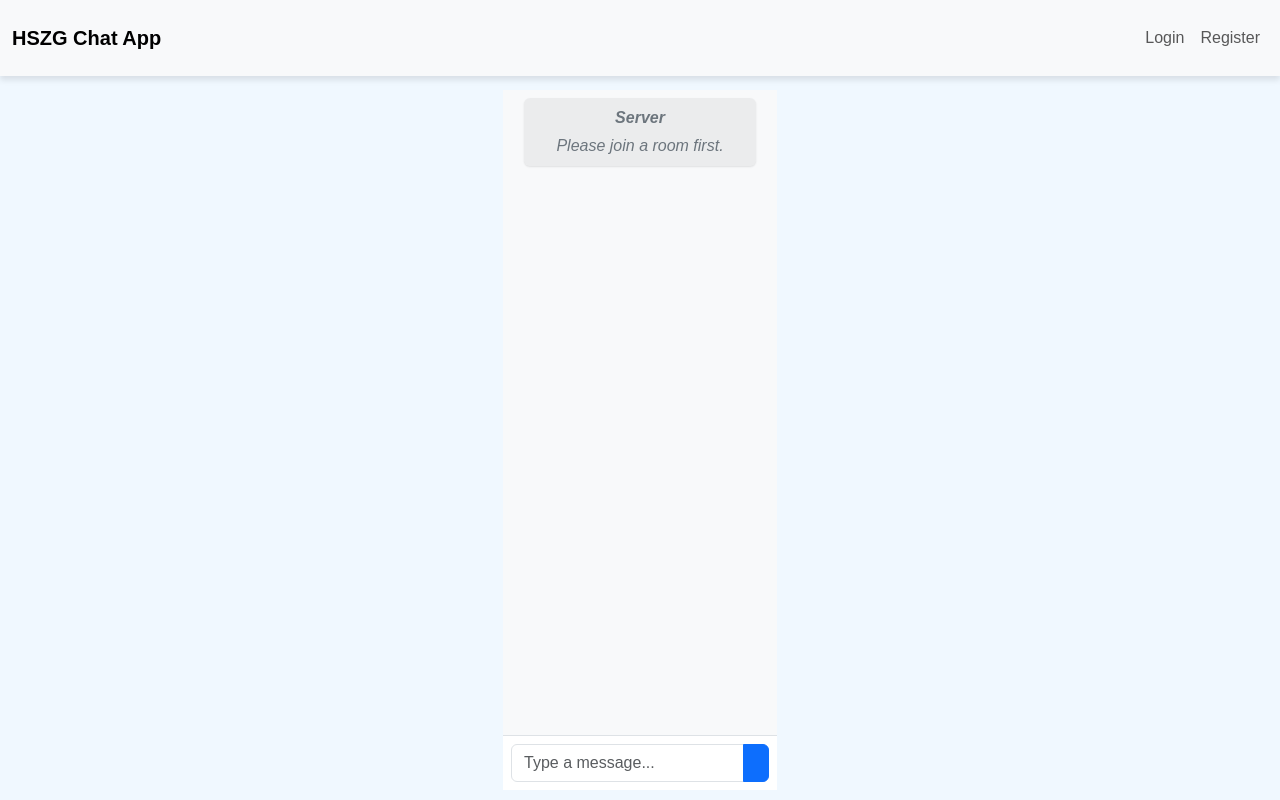
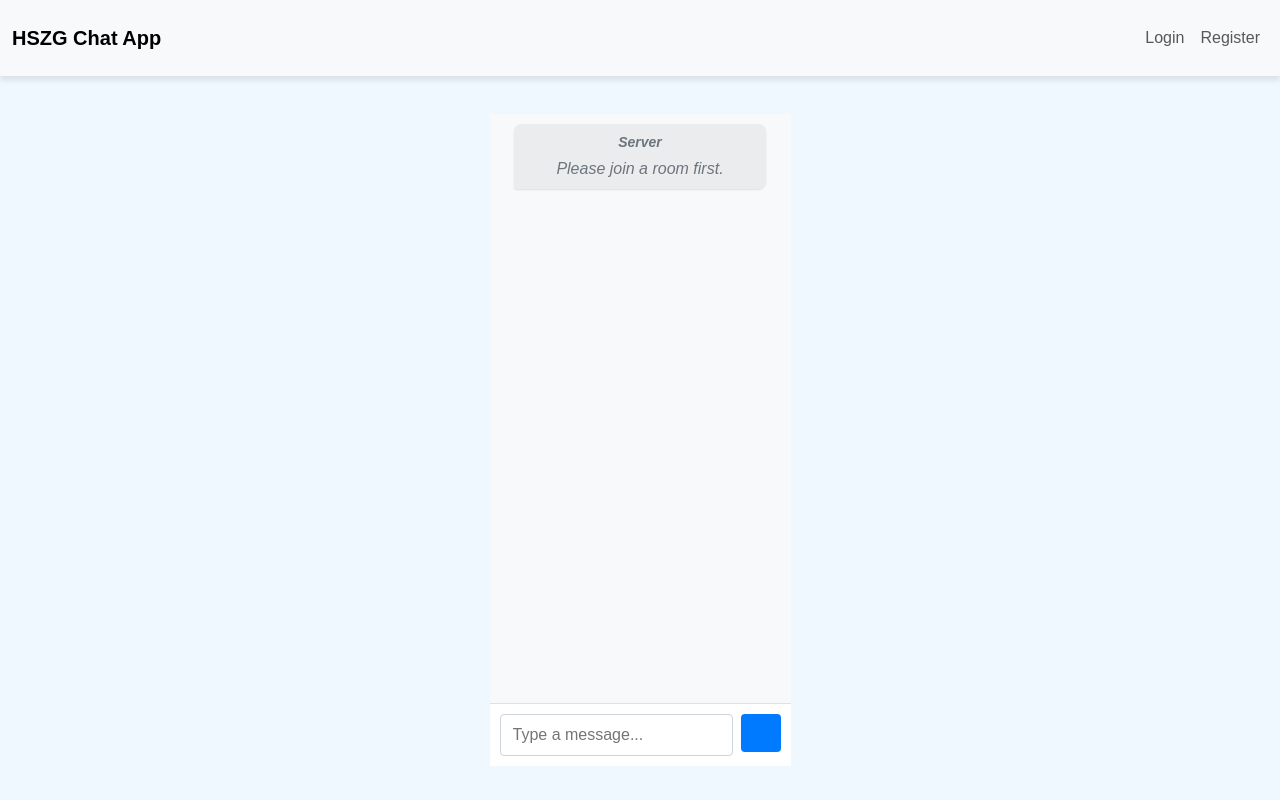
Before and after one commit to NiklasKaulfers/Chat-App-Angular, an Angular app: page /chat in a window 1280 px wide. Built offline with nearby package versions, Linux system fonts and the light colour scheme.

Commit message:
chatgpt sucks at graphic design, but sadly im worse

```diff
--- a/src/app/components/chat/chat.component.css
+++ b/src/app/components/chat/chat.component.css
@@ -1,95 +1,111 @@
+
 :host {
   display: block;
-  height: calc(100vh - 100px);
-  overflow: hidden;
 }
 
-.chat-container {
-  height: 100%;
-  width: 100%;
+.chat-content {
+  display: flex;
+  flex-direction: column;
+  height: calc(100vh - 148px);
+  margin: 0;
+  background-color: #f8f9fa;
 }
 
-.card {
-  height: 100%;
-  border-radius: 0;
-}
-
-.chat-body {
-  height: 100%;
-}
-
-.chat-box {
+.messages-container {
+  flex: 1;
+  overflow-y: auto;
+  padding: 10px;
   background-color: #f8f9fa;
-  scrollbar-width: thin;
-  scrollbar-color: rgba(0, 0, 0, 0.2) transparent;
-}
-
-.chat-box::-webkit-scrollbar {
-  width: 4px;
-}
-
-.chat-box::-webkit-scrollbar-track {
-  background: transparent;
-}
-
-.chat-box::-webkit-scrollbar-thumb {
-  background-color: rgba(0, 0, 0, 0.2);
-  border-radius: 3px;
 }
 
 .chat-message {
+  margin-bottom: 8px;
+  padding: 8px 12px;
+  border-radius: 8px;
   max-width: 75%;
   box-shadow: 0 1px 2px rgba(0, 0, 0, 0.1);
 }
 
 .sender-message {
-  background-color: var(--bs-primary, #0d6efd);
+  background-color: #007bff;
   color: white;
   margin-left: auto;
-  border-bottom-right-radius: 0;
+  border-bottom-right-radius: 2px;
 }
 
 .received-message {
-  background-color: var(--bs-light, #f8f9fa);
-  border-bottom-left-radius: 0;
+  background-color: #ffffff;
+  border-bottom-left-radius: 2px;
 }
 
 .system-message {
   background-color: rgba(0, 0, 0, 0.05);
-  color: var(--bs-secondary, #6c757d);
+  color: #6c757d;
   text-align: center;
   max-width: 90%;
   margin: 0 auto;
   font-style: italic;
 }
 
+.message-header {
+  margin-bottom: 4px;
+  font-size: 14px;
+}
+
+.message-time {
+  color: #6c757d;
+  margin-left: 8px;
+  font-size: 12px;
+}
+
+.sender-message .message-time {
+  color: rgba(255, 255, 255, 0.8);
+}
+
 .message-content {
   word-break: break-word;
 }
 
-.chat-input {
-  background-color: #fff;
+.typing-indicator {
+  padding: 0 12px 8px 12px;
+  color: #6c757d;
+  font-style: italic;
 }
 
-.input-group {
-  max-height: 50px;
+.input-area {
+  display: flex;
+  padding: 10px;
+  background-color: #ffffff;
+  border-top: 1px solid #dee2e6;
 }
 
-.input-group input {
-  height: 38px;
+.message-input {
+  flex: 1;
+  padding: 8px 12px;
+  border: 1px solid #ced4da;
+  border-radius: 4px;
+  margin-right: 8px;
 }
 
-@media (max-height: 600px) {
+.send-button {
+  background-color: #007bff;
+  color: white;
+  border: none;
+  border-radius: 4px;
+  width: 40px;
+  height: 38px;
+  display: flex;
+  align-items: center;
+  justify-content: center;
+  cursor: pointer;
+}
+
+.send-button:hover {
+  background-color: #0069d9;
+}
+
+@media (max-width: 768px) {
   .chat-message {
-    margin-bottom: 0.5rem !important;
-    padding: 0.5rem !important;
-  }
-
-  .message-header {
-    margin-bottom: 0.25rem !important;
-  }
-
-  .chat-input {
-    padding: 0.5rem !important;
+    max-width: 85%;
   }
 }
--- a/src/app/components/chat/chat.component.html
+++ b/src/app/components/chat/chat.component.html
@@ -1,36 +1,30 @@
-<div class="chat-container">
-  <div class="card shadow h-100 border-0">
-    <div class="card-body p-0 d-flex flex-column chat-body">
-      <div class="chat-box flex-grow-1 p-2 overflow-auto" #chatBox>
+<div class="chat-content">
+  <div class="messages-container" #chatBox>
     <div *ngFor="let msg of messages"
-             class="chat-message mb-2 p-2 rounded"
+         class="chat-message"
          [ngClass]="{'sender-message': msg.sender === user, 'received-message': msg.sender !== user, 'system-message': msg.sender === 'Server'}">
-          <div class="message-header mb-1">
+      <div class="message-header">
         <strong>{{ msg.sender }}</strong>
-            <small *ngIf="msg.timestamp" class="text-muted ms-2">{{ msg.timestamp | date:'shortTime' }}</small>
+        <small *ngIf="msg.timestamp" class="message-time">{{ msg.timestamp | date:'shortTime' }}</small>
       </div>
       <div class="message-content">{{ msg.message }}</div>
     </div>
   </div>
 
-      <div class="p-1 ms-2" *ngIf="someoneTyping">
-        <small class="text-muted fst-italic">Someone is typing...</small>
+  <div class="typing-indicator" *ngIf="someoneTyping">
+    <small>Someone is typing...</small>
   </div>
 
-      <div class="chat-input p-2 border-top">
-        <div class="input-group">
+  <div class="input-area">
     <input type="text"
-                 class="form-control"
+           class="message-input"
            placeholder="Type a message..."
            [(ngModel)]="userInput"
            (keyup)="onTyping(true)"
            (keyup.enter)="sendMessage()"
            (blur)="onTyping(false)">
-          <button class="btn btn-primary" (click)="sendMessage()">
+    <button class="send-button" (click)="sendMessage()">
       <i class="bi bi-send-fill"></i>
     </button>
   </div>
 </div>
-    </div>
-  </div>
-</div>
```
Lines whose indentation alone changed are shown as unchanged.
